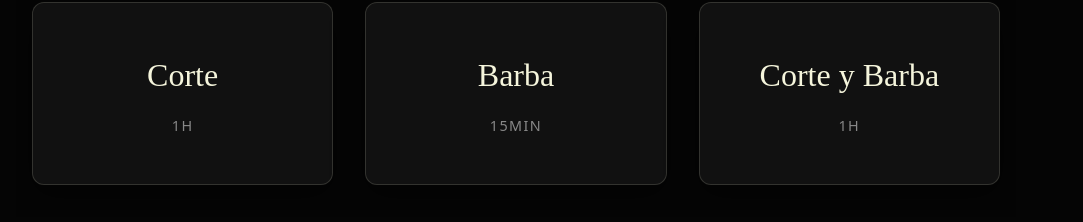
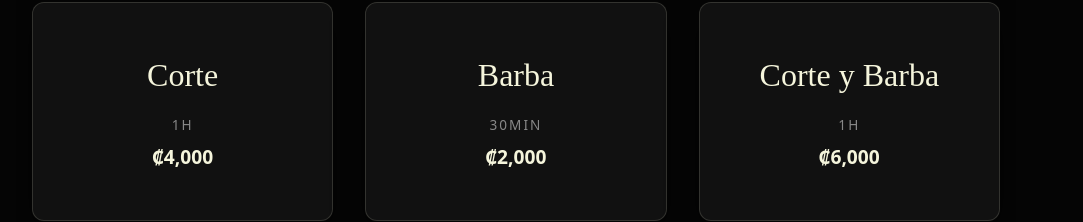
Before and after one commit to steven120500/AragonBarber, a React (Vite) app: page /#/ in a window 1280 px wide. Shown: the part 1240-1462 px from the top of the page, without its empty margins (124-1207 px from the left). Built offline with nearby package versions, Linux system fonts and the light colour scheme; no server answers; the database is empty.

Commit message:
version 2.3

```diff
--- a/index.html
+++ b/index.html
@@ -2,7 +2,7 @@
 <html lang="en">
   <head>
     <meta charset="UTF-8" />
-    <link rel="icon" type="image/svg+xml" href="/favicon.svg" />
+    <link rel="icon" type="image/svg+xml" href="/logo1.svg" />
     <meta name="viewport" content="width=device-width, initial-scale=1.0" />
     <title>aragonbarberstudio</title>
   </head>
--- a/src/components/booking/BookingWrapper.jsx
+++ b/src/components/booking/BookingWrapper.jsx
@@ -8,9 +8,9 @@ export default function BookingWrapper() {
   const sectionRef = useRef(null);
 
   const services = [
-    { id: 'Corte', name: 'Corte', duration: '1h', delay: '0.1s', direction: 'translateX(-50px)' }, // Viene de la izquierda
-    { id: 'Barba', name: 'Barba', duration: '15min', delay: '0.3s', direction: 'translateY(50px)' }, // Viene de abajo
-    { id: 'Combo', name: 'Corte y Barba', duration: '1h', delay: '0.5s', direction: 'translateX(50px)' } // Viene de la derecha
+    { id: 'Corte', name: 'Corte', duration: '1h', price: '4000', delay: '0.1s', direction: 'translateX(-50px)' },
+    { id: 'Barba', name: 'Barba', duration: '30min', price: '2000', delay: '0.3s', direction: 'translateY(50px)' },
+    { id: 'Combo', name: 'Corte y Barba', duration: '1h', price: '6000', delay: '0.5s', direction: 'translateX(50px)' }
   ];
 
   // Lógica para detectar cuando el usuario hace scroll y ve esta sección
@@ -44,7 +44,7 @@ export default function BookingWrapper() {
           </div>
 
           <div style={{ display: 'grid', gridTemplateColumns: 'repeat(auto-fit, minmax(280px, 1fr))', gap: '2rem' }}>
-            {services.map((s) => (
+          {services.map((s) => (
               <div
                 key={s.id}
                 onClick={() => {
@@ -81,15 +81,21 @@ export default function BookingWrapper() {
                 }}>
                   {s.name}
                 </h4>
-                <p style={{
-                  fontFamily: 'system-ui, -apple-system, sans-serif', // Tipografía súper legible
-                  color: 'var(--grey)',
-                  fontSize: '0.9rem',
-                  letterSpacing: '0.1em',
-                  textTransform: 'uppercase'
+
+                {/* Duración y Precio */}
+                <div style={{
+                  display: 'flex',
+                  flexDirection: 'column',
+                  gap: '0.5rem',
+                  fontFamily: 'system-ui, -apple-system, sans-serif'
                 }}>
-                  {s.duration}
-                </p>
+                  <p style={{ color: 'var(--grey)', fontSize: '0.85rem', letterSpacing: '0.15em', textTransform: 'uppercase', margin: 0 }}>
+                    {s.duration}
+                  </p>
+                  <p style={{ color: 'var(--gold)', fontSize: '1.2rem', fontWeight: 'bold', margin: 0 }}>
+                    ₡{parseInt(s.price).toLocaleString()}
+                  </p>
+                </div>
               </div>
             ))}
           </div>
--- a/src/components/layout/Footer.jsx
+++ b/src/components/layout/Footer.jsx
@@ -5,10 +5,10 @@ export default function Footer() {
 
         {/* Marca y Eslogan */}
         <div style={{ marginBottom: '2.5rem' }}>
-          <h2 style={{ fontFamily: "'Playfair Display', serif", fontSize: '2rem', color: 'var(--cream)', marginBottom: '0.5rem', letterSpacing: '0.1em' }}>
+          <h2 style={{ fontFamily: "'Playfair Display', serif", fontSize: '1rem', color: 'var(--cream)', marginBottom: '0.5rem', letterSpacing: '0.1em' }}>
             ARAGON<span style={{ color: 'var(--gold)' }}> BARBER STUDIO</span>
           </h2>
-          <p style={{ color: 'var(--grey)', fontSize: '0.8rem', letterSpacing: '0.2em', textTransform: 'uppercase', margin: 0 }}>
+          <p style={{ color: 'var(--grey)', fontSize: '0.5rem', letterSpacing: '0.2em', textTransform: 'uppercase', margin: 0 }}>
             El estilo siempre primero
           </p>
         </div>
--- a/src/components/layout/Navbar.jsx
+++ b/src/components/layout/Navbar.jsx
@@ -130,7 +130,7 @@ export default function Navbar() {
             src="/Logo.png"
             alt="Aragon Barber Studio"
             className="mobile-logo"
-            style={{ height: '45px', objectFit: 'contain' }}
+            style={{ height: '60px', objectFit: 'contain' }}
           />
 
           {/* LOGO ESCRITORIO (Texto) */}
--- a/src/index.css
+++ b/src/index.css
@@ -611,3 +611,16 @@ select::-ms-expand { display: none; }
   color: #fff;
   border: 1px solid #333;
 }
+
+/* FORZAR FONDO TRANSPARENTE EN TODAS LAS SECCIONES */
+section,
+.reveal,
+section:nth-child(even),
+section:nth-child(odd),
+section:nth-of-type(even),
+section:nth-of-type(odd) {
+    background-color: transparent !important;
+    background: transparent !important;
+    border: none !important;
+    box-shadow: none !important;
+}
--- a/src/pages/LandingPage.jsx
+++ b/src/pages/LandingPage.jsx
@@ -26,7 +26,7 @@ export default function LandingPage() {
       <Navbar />
 
       {/* HERO SECTION */}
-      <section className="hero" id="inicio" style={{ padding: '0', maxWidth: '100%' }}>
+      <section className="hero" id="inicio" style={{ padding: '0', maxWidth: '100%', background: 'transparent', border: 'none' }}>
         <div className="hero-left">
           <div className="hero-badge">Barbería Premium · Est. 2026</div>
           <h1 className="hero-title">
@@ -49,13 +49,13 @@ export default function LandingPage() {
       </section>
 
       {/* SECCIÓN SERVICIOS */}
-      <section id="servicios" className="reveal" style={{ padding: '4rem 2rem' }}>
+      <section id="servicios" className="reveal" style={{ padding: '4rem 2rem', background: 'transparent', border: 'none', boxShadow: 'none' }}>
         <h2 className="section-title">Servicios</h2>
         <p style={{ textAlign: 'center', color: 'var(--grey)' }}>Corte, barba y más...</p>
       </section>
 
       {/* RESERVAR */}
-      <section id="reservar" className="reveal" style={{ padding: '4rem 2rem' }}>
+      <section id="reservar" className="reveal" style={{ padding: '4rem 2rem', background: 'transparent', border: 'none', boxShadow: 'none' }}>
         <h2 className="section-title">Reserva tu cita</h2>
         <BookingWrapper />
       </section>
--- a/src/pages/admin/Login.jsx
+++ b/src/pages/admin/Login.jsx
@@ -36,7 +36,7 @@ export default function Login() {
 
         <div style={{ textAlign: 'center', marginBottom: '2rem' }}>
           <h1 className="nav-logo" style={{ fontSize: '2rem', display: 'block', marginBottom: '0.5rem' }}>
-            ADMINISTRADOR<br/>
+            <br/>
           </h1>
           <p className="section-tag" style={{ margin: 0 }}>Acceso exclusivo</p>
         </div>
```
Also changed, not shown: src/pages/admin/MisCitas.jsx (+26 -7 lines), public/Logo1.svg (added).
